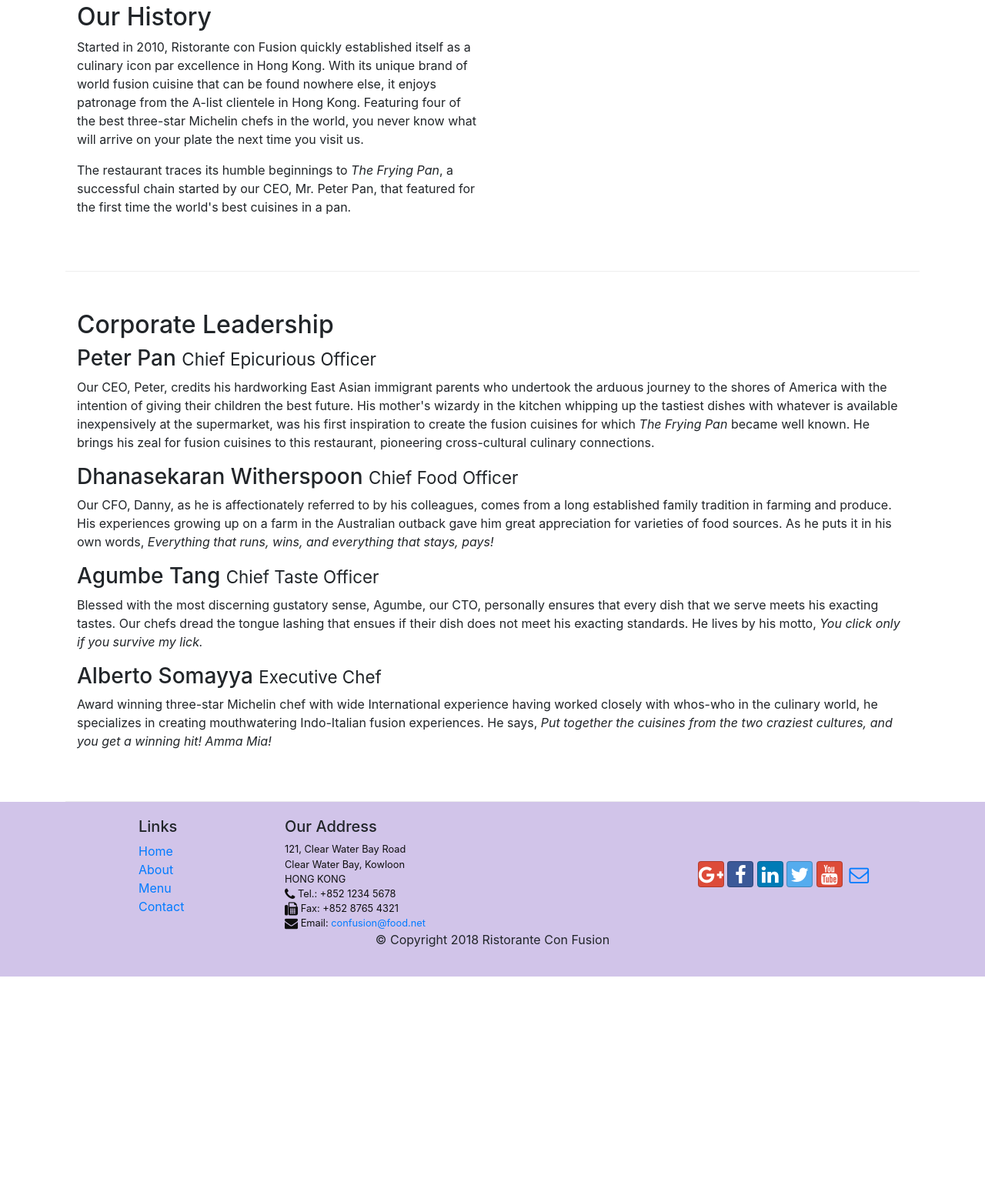
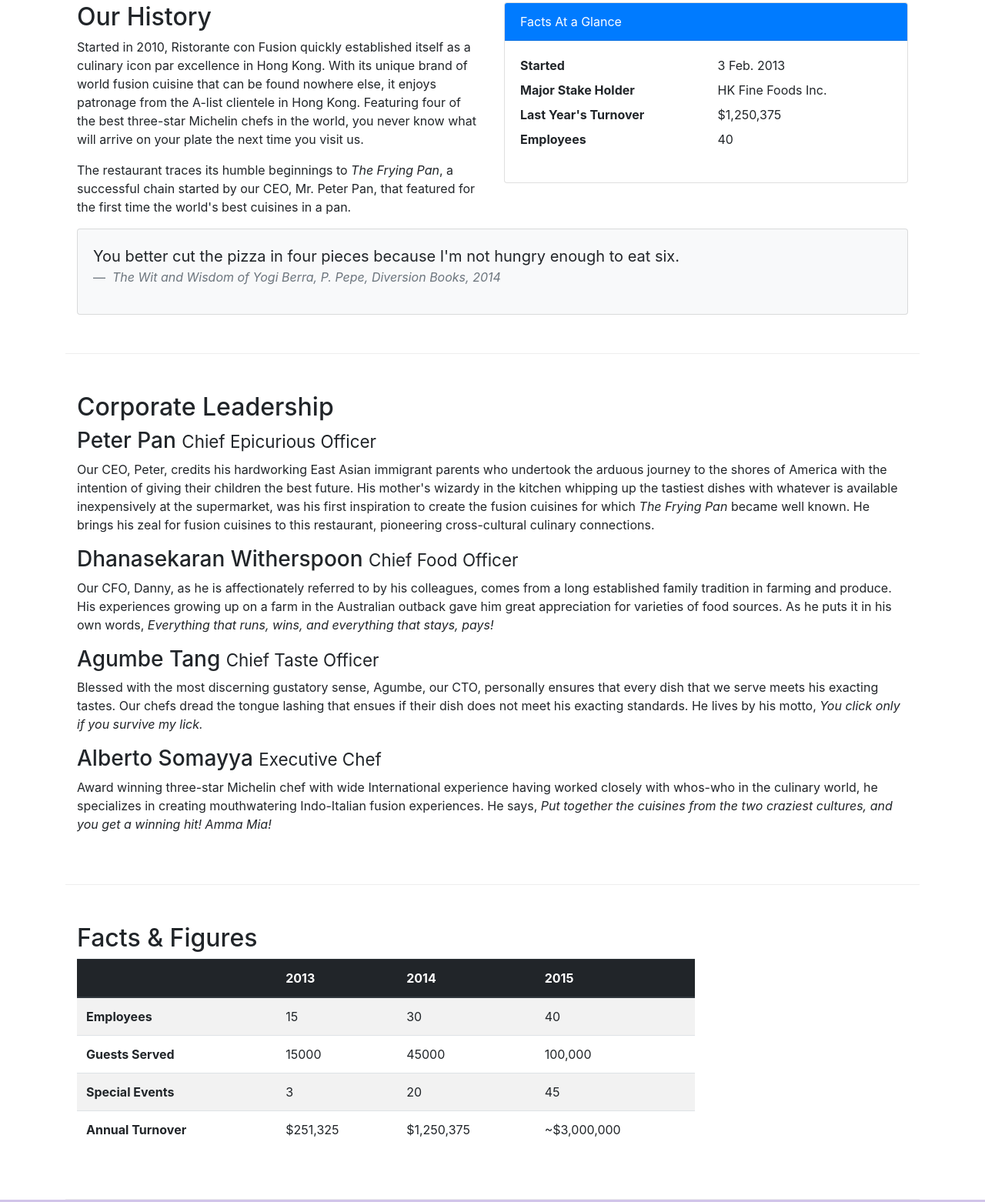
Before and after one commit to ibnsaadoosh/conFusion, a website: page aboutus.html in a window 1280 px wide. Shown: the part 544-2106 px from the top of the page at 77% size. Before the commit the page ends 1813 px from the top, so only its background shows below. Drawn offline with nearby package versions, Linux system fonts and the light colour scheme.

Commit message:
Images and Media

```diff
--- a/aboutus.html
+++ b/aboutus.html
@@ -19,7 +19,10 @@
 <body>
     <nav class="navbar navbar-dark navbar-expand-sm fixed-top">
         <div class="container">
-            <a class="navbar-brand" href="#">Ristorante Con Fusion</a>
+            <button class="navbar-toggler" type="button" data-toggle="collapse" data-target="#Navbar">
+                <span class="navbar-toggler-icon"></span>
+            </button>
+            <a class="navbar-brand mr-auto" href="#"><img src="img/logo.png" alt="logo" height="30" width="40"></a>
             <div class="collapse navbar-collapse" id="Navbar">
                 <ul class="navbar-nav mr-auto">
                     <li class="nav-item"><a class="nav-link" href="./index.html"><span class="fa fa-home fa-lg"></span> Home</a></li>
@@ -28,11 +31,8 @@
                     <li class="nav-item"><a class="nav-link" href="./contactus.html"><span class="fa fa-address-card fa-lg"></span> Contact</a></li>
                 </ul>
             </div>
+        </div>
 
-        </div>
-        <button class="navbar-toggler" type="button" data-toggle="collapse" data-target="#Navbar">
-            <span class="navbar-toggler-icon"></span>
-        </button>
     </nav>
 
     <header class="jumbotron">
@@ -42,7 +42,8 @@
                     <h1>Ristorante con Fusion</h1>
                     <p>We take inspiration from the World's best cuisines, and create a unique fusion experience. Our lipsmacking creations will tickle your culinary senses!</p>
                 </div>
-                <div class="col-12 col-sm">
+                <div class="col-12 col-sm align-self-center">
+                    <img src="img/logo.png" alt="logo" class="img-fluid">
                 </div>
             </div>
         </div>
@@ -66,7 +67,33 @@
                 <p>Started in 2010, Ristorante con Fusion quickly established itself as a culinary icon par excellence in Hong Kong. With its unique brand of world fusion cuisine that can be found nowhere else, it enjoys patronage from the A-list clientele in Hong Kong.  Featuring four of the best three-star Michelin chefs in the world, you never know what will arrive on your plate the next time you visit us.</p>
                 <p>The restaurant traces its humble beginnings to <em>The Frying Pan</em>, a successful chain started by our CEO, Mr. Peter Pan, that featured for the first time the world's best cuisines in a pan.</p>
             </div>
-            <div>
+            <div class="col-12 col-sm-6">
+                <div class="card">
+                    <div class="card-header bg-primary text-white">Facts At a Glance</div>
+                    <div class="card-body">
+                        <dl class="row">
+                            <dt class="col-6">Started</dt>
+                            <dd class="col-6">3 Feb. 2013</dd>
+                            <dt class="col-6">Major Stake Holder</dt>
+                            <dd class="col-6">HK Fine Foods Inc.</dd>
+                            <dt class="col-6">Last Year's Turnover</dt>
+                            <dd class="col-6">$1,250,375</dd>
+                            <dt class="col-6">Employees</dt>
+                            <dd class="col-6">40</dd>
+                        </dl>
+                    </div>
+                </div>
+            </div>
+            <div class="col-12">
+                <div class="card card-body bg-light">
+                    <blockquote class="blockquote">
+                        <p class="mb-0">You better cut the pizza in four pieces because I'm not hungry enough to eat six.</p>
+                        <footer class="blockquote-footer">
+                            <cite title="Source Title">The Wit and Wisdom of Yogi Berra,
+                                P. Pepe, Diversion Books, 2014</cite>
+                        </footer>
+                    </blockquote>
+                </div>
             </div>
         </div>
 
@@ -82,7 +109,54 @@
                 <h3>Alberto Somayya <small>Executive Chef</small></h3>
                 <p class="d-none d-sm-block">Award winning three-star Michelin chef with wide International experience having worked closely with whos-who in the culinary world, he specializes in creating mouthwatering Indo-Italian fusion experiences. He says, <em>Put together the cuisines from the two craziest cultures, and you get a winning hit! Amma Mia!</em></p>
             </div>
-       </div>
+        </div>
+
+        <div class="row row-content">
+            <div class="col-12 col-sm-9">
+                <h2>Facts &amp; Figures</h2>
+                <div class="table-responsive">
+                    <table class="table table-striped">
+                        <thead class="thead-dark">
+                            <tr>
+                                <th>&nbsp;</th>
+                                <th>2013</th>
+                                <th>2014</th>
+                                <th>2015</th>
+                            </tr>
+                        </thead>
+                        <tbody>
+                            <tr>
+                                <th>Employees</th>
+                                <td>15</td>
+                                <td>30</td>
+                                <td>40</td>
+                            </tr>
+                            <tr>
+                                <th>Guests Served</th>
+                                <td>15000</td>
+                                <td>45000</td>
+                                <td>100,000</td>
+                            </tr>
+                            <tr>
+                                <th>Special Events</th>
+                                <td>3</td>
+                                <td>20</td>
+                                <td>45</td>
+                            </tr>
+                            <tr>
+                                <th>Annual Turnover</th>
+                                <td>$251,325</td>
+                                <td>$1,250,375</td>
+                                <td>~$3,000,000</td>
+                            </tr>
+                        </tbody>
+                    </table>
+                </div>
+            </div>
+            <div class="col-12 col-sm-3">
+
+            </div>
+        </div>
 
     </div>
 
```
Also changed, not shown: contactus.html (+3 -2 lines), index.html (+25 -11 lines), img/alberto.png (added), img/buffet.png (added), img/logo.png (added), img/uthappizza.png (added), 1 other file.
